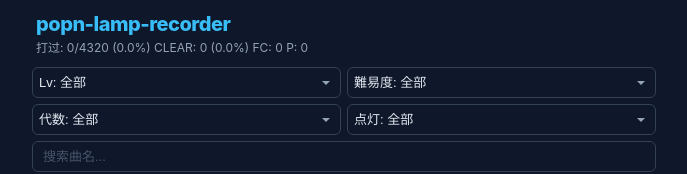
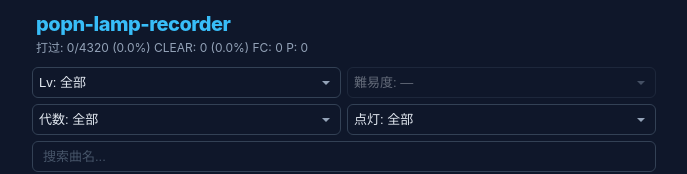
Before and after one commit to S4kura1073/popn-lamp-recorder, a Vue app in the folder popn-tracker/: page / in a window 1280 px wide. Shown: the top 174 px of the page, without its empty margins (296-983 px from the left). Built offline with nearby package versions, Linux system fonts and the light colour scheme.

Commit message:
修复难易度显示逻辑

```diff
--- a/popn-tracker/src/components/FilterBar.vue
+++ b/popn-tracker/src/components/FilterBar.vue
@@ -4,14 +4,16 @@
 import { LAMP_LABELS, LAMP_STATUSES } from '../constants/lamp'
 import { computed, ref, onMounted } from 'vue'
 
-const props = defineProps<{
+const props = withDefaults(defineProps<{
   songs: SongRecord[]
   modelLv: string
   modelDiff: string
   modelGen: string
   modelLamp: string
-  modelSearch: string
-}>()
+  modelSearch?: string
+}>(), {
+  modelSearch: '',
+})
 
 const emit = defineEmits<{
   'update:modelLv': [v: string]
@@ -41,8 +43,13 @@
 })
 
 const diffOptions = computed(() => {
-  const set = new Set(props.songs.map(s => extractDiffCategory(s['難易度'])))
-  return ['', ...Array.from(set).sort()]
+  if (!props.modelLv) return []
+  const set = new Set(
+    props.songs
+      .filter(s => s['Lv'] === props.modelLv)
+      .map(s => extractDiffCategory(s['難易度']))
+  )
+  return Array.from(set).sort()
 })
 
 const genOptions = computed(() => {
@@ -76,7 +83,10 @@
   <div class="filter-bar">
     <select
       :value="modelLv"
-      @change="emit('update:modelLv', ($event.target as HTMLSelectElement).value)"
+      @change="(e) => {
+        emit('update:modelLv', (e.target as HTMLSelectElement).value)
+        emit('update:modelDiff', '')
+      }"
     >
       <option value="">Lv: 全部</option>
       <option v-for="lv in lvOptions" :key="lv" :value="lv">Lv{{ lv }}</option>
@@ -84,9 +94,10 @@
 
     <select
       :value="modelDiff"
+      :disabled="!modelLv"
       @change="emit('update:modelDiff', ($event.target as HTMLSelectElement).value)"
     >
-      <option value="">難易度: 全部</option>
+      <option value="">難易度: {{ modelLv ? '全部' : '—' }}</option>
       <option v-for="d in diffOptions" :key="d" :value="d">{{ d }}</option>
     </select>
 
@@ -143,6 +154,10 @@
   outline: 2px solid #38bdf8;
   outline-offset: -1px;
 }
+.filter-bar select:disabled {
+  opacity: 0.4;
+  cursor: not-allowed;
+}
 .search-input {
   grid-column: 1 / -1;
   width: 100%;
```
Also changed, not shown: 1 other file (tests, documents, lock files or other folders).
